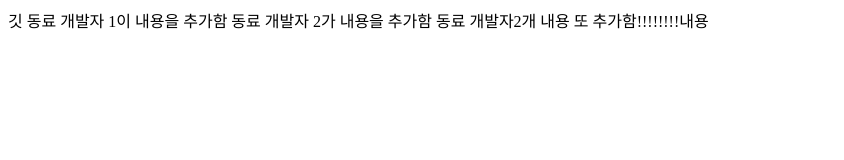
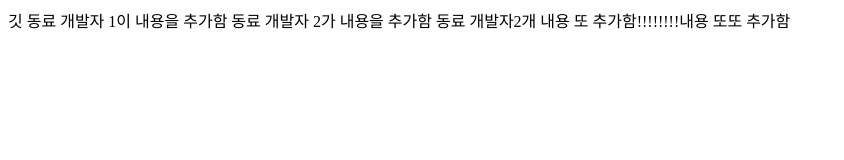
Before and after one commit to naayoung-kang/First-Project, a plain HTML site: page index.html in a window 1280 px wide. Shown: the whole page, without its empty margins (0-844 px from the left). Drawn offline with Linux system fonts and the light colour scheme.

Commit message:
Update index.html

```diff
--- a/index.html
+++ b/index.html
@@ -11,5 +11,6 @@
 
     동료 개발자 2가 내용을 추가함
     동료 개발자2개 내용 또 추가함!!!!!!!!내용
+    또또 추가함
 </body>
 </html>
```
